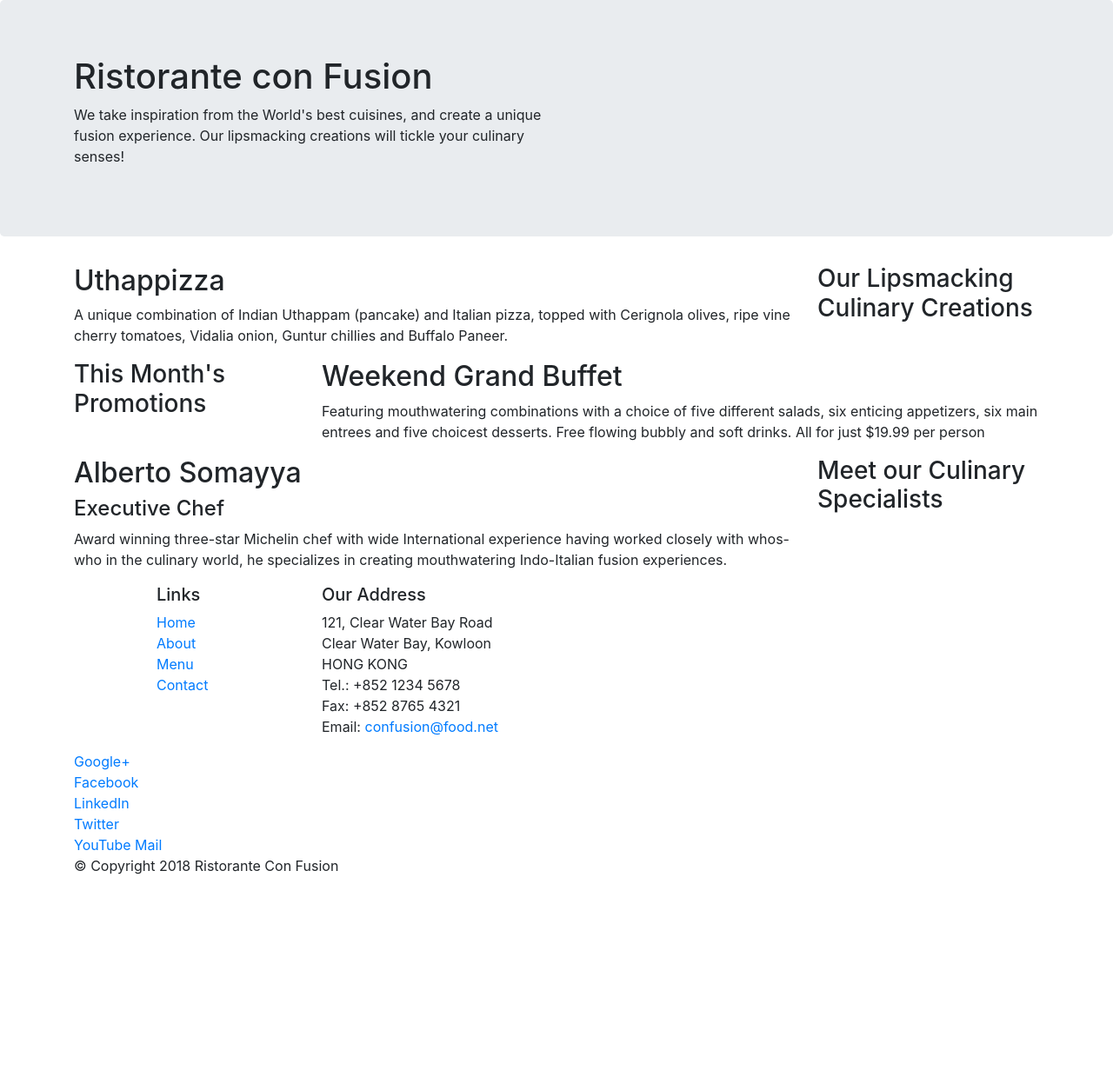
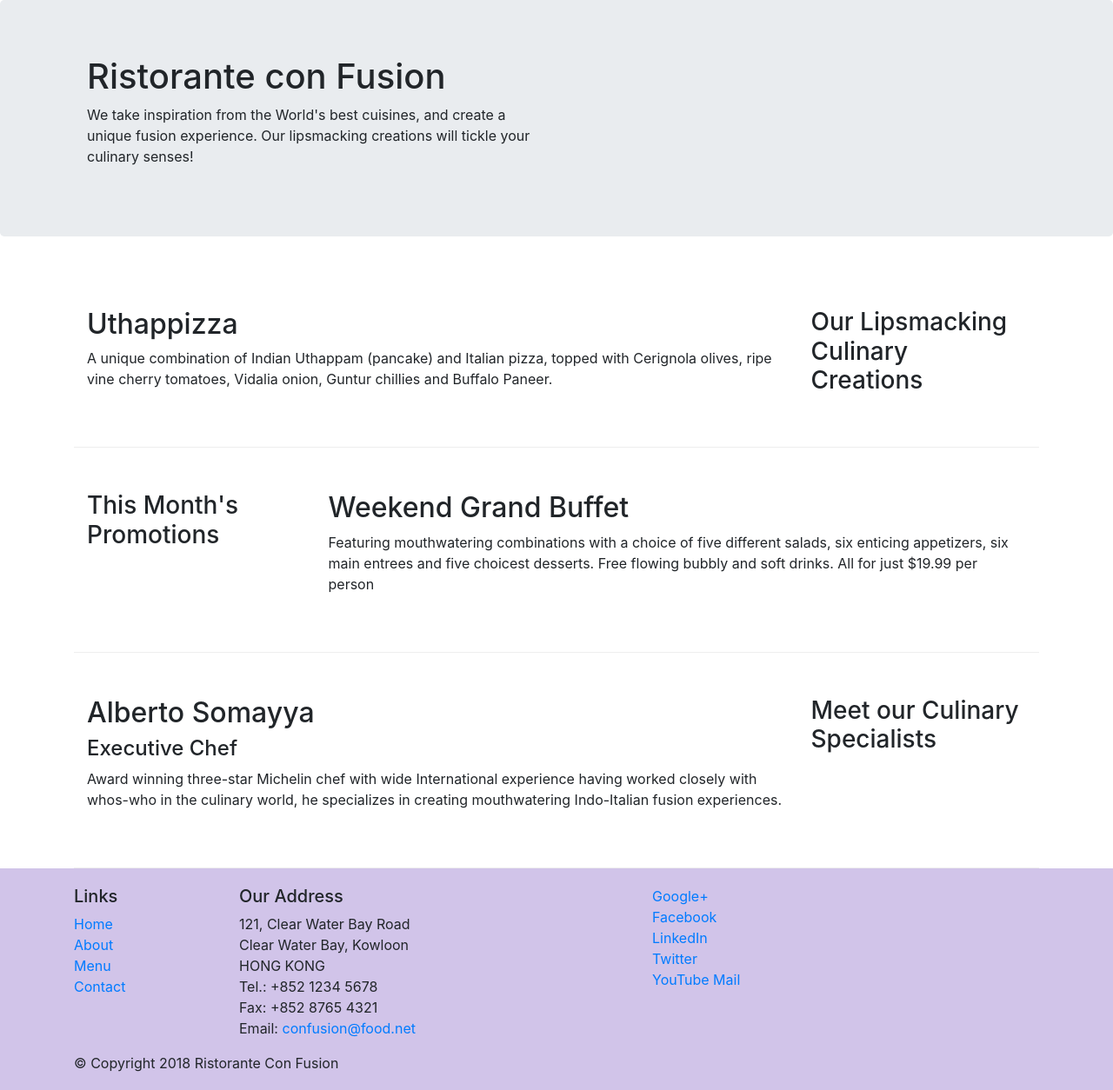
Before and after one commit to YoussefKafa/confusion, a website: page index.html in a window 1280 px wide. Shown: the whole page at 87% size. Before the commit the page ends 1024 px from the top, so only its background shows below. Drawn offline with nearby package versions, Linux system fonts and the light colour scheme.

Commit message:
styling headers and content

```diff
--- a/css/styles.css
+++ b/css/styles.css
@@ -0,0 +1,18 @@
+
+.row-header{
+    margin:0px auto;
+    padding: 0px auto;
+}
+
+.row-content{
+    margin: 0px auto;
+    padding: 50px 0px 50px 0px; /* top right left bottom */
+    border-bottom: 1px ridge;
+    min-height: 200px;
+}
+
+.footer{
+    background-color: #D1C4E9;
+    margin: 0px auto;
+    padding: 20px 0px 20px 0px;
+}
--- a/index.html
+++ b/index.html
@@ -9,6 +9,7 @@
         <!-- Bootstrap CSS -->
     <!-- CSS only -->
     <link rel="stylesheet" href="https://cdn.jsdelivr.net/npm/bootstrap@4.0.0/dist/css/bootstrap.min.css" integrity="sha384-Gn5384xqQ1aoWXA+058RXPxPg6fy4IWvTNh0E263XmFcJlSAwiGgFAW/dAiS6JXm" crossorigin="anonymous">
+    <link rel="stylesheet" href="css/styles.css">
     <title>Ristorante Con Fusion</title>
 </head>
 
@@ -16,7 +17,7 @@
 
     <header class="jumbotron">
         <div class="container">
-            <div class="row">
+            <div class="row row-header">
                 <div class="col-12 col-sm-6">
                     <h1>Ristorante con Fusion</h1>
                     <p>We take inspiration from the World's best cuisines, and create a unique fusion experience. Our lipsmacking creations will tickle your culinary senses!</p>
@@ -28,7 +29,7 @@
     </header>
 
     <div class="container">
-        <div class="row">
+        <div class="row row-content">
             <div class="col-12 col-sm-4 order-sm-last col-md-3">
                 <h3>Our Lipsmacking Culinary Creations</h3>
             </div>
@@ -39,7 +40,7 @@
         </div>
 
 
-        <div class="row">
+        <div class="row row-content">
             <div class="col-12 col-sm-4 col-md-3">
                 <h3>This Month's Promotions</h3>
             </div>
@@ -49,7 +50,7 @@
             </div>
         </div>
 
-        <div class="row">
+        <div class="row row-content">
             <div class="col-12 col-sm-4 order-sm-last col-md-3">
                 <h3>Meet our Culinary Specialists</h3>
             </div>
@@ -61,10 +62,10 @@
         </div>
     </div>
 
-    <footer>
+    <footer class="footer">
         <div class="container">
             <div class="row">
-                <div class="col-4 offset-1 col-sm-2">
+                <div class="col-4 col-sm-2">
                     <h5>Links</h5>
                     <ul class="list-unstyled">
                         <li><a href="#">Home</a></li>
```
